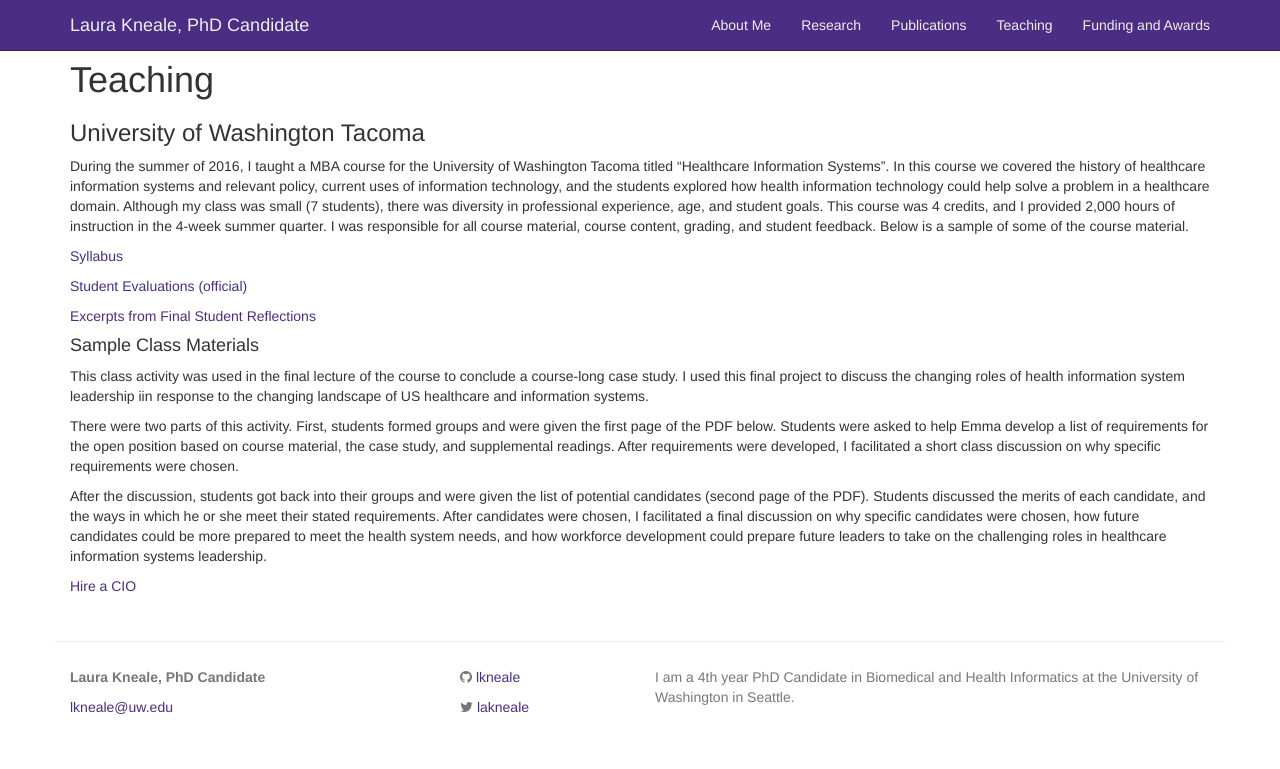
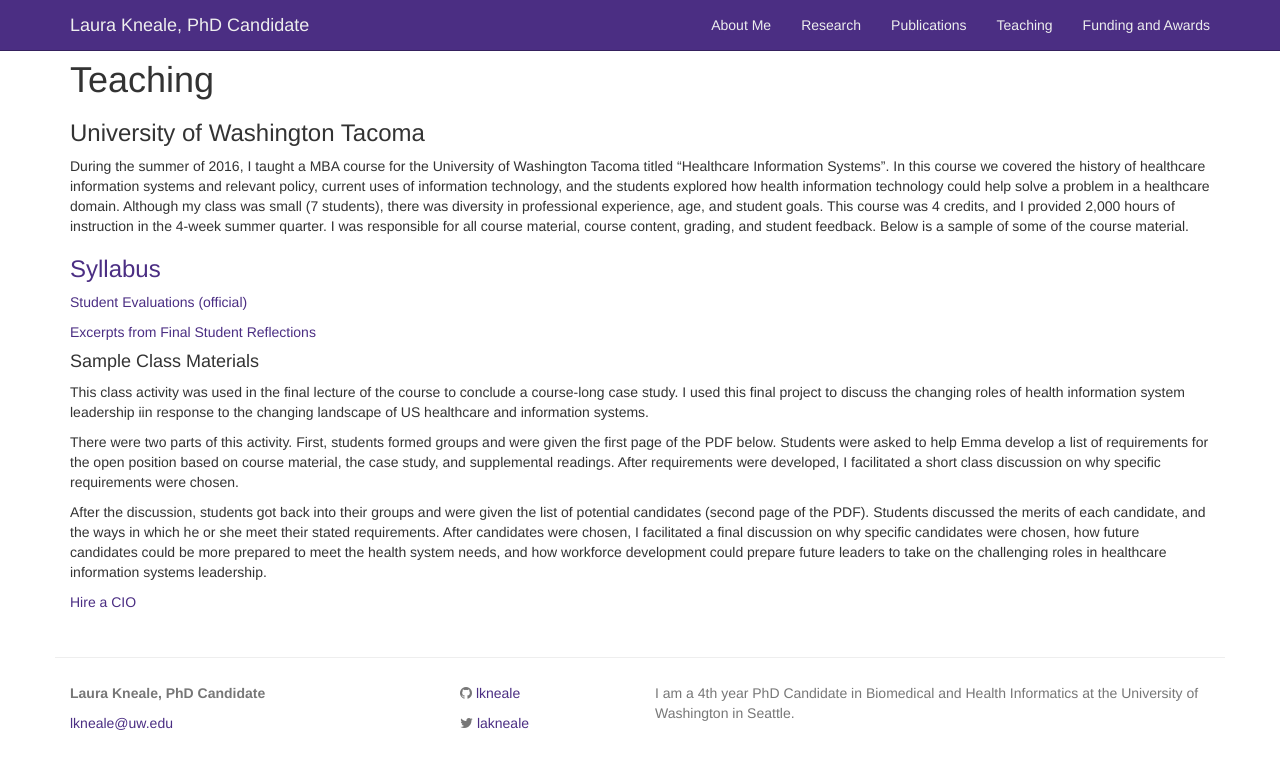
Before and after one commit to lkneale/lkneale.github.io, a Jekyll site: the page built from teaching.md, in a window 1280 px wide. Shown: the top 769 px of the page. Built offline with Jekyll 4.4.1, drawn with Linux system fonts in a browser that asks for light colours.

```diff
--- a/teaching.md
+++ b/teaching.md
@@ -6,7 +6,7 @@ permalink: /teaching/
 ### University of Washington Tacoma
 During the summer of 2016, I taught a MBA course for the University of Washington Tacoma titled "Healthcare Information Systems". In this course we covered the history of healthcare information systems and relevant policy, current uses of information technology, and the students explored how health information technology could help solve a problem in a healthcare domain. Although my class was small (7 students), there was diversity in professional experience, age, and student goals. This course was 4 credits, and I provided 2,000 hours of instruction in the 4-week summer quarter. I was responsible for all course material, course content, grading, and student feedback. Below is a sample of some of the course material.
 
-<a href="/images/Tacoma Syllabus.pdf" target="_blank">Syllabus
+### <a href="/images/Tacoma Syllabus.pdf" target="_blank">Syllabus
 
 <a href="/images/Course Evaluation.pdf" target="_blank">Student Evaluations (official)
 
```
